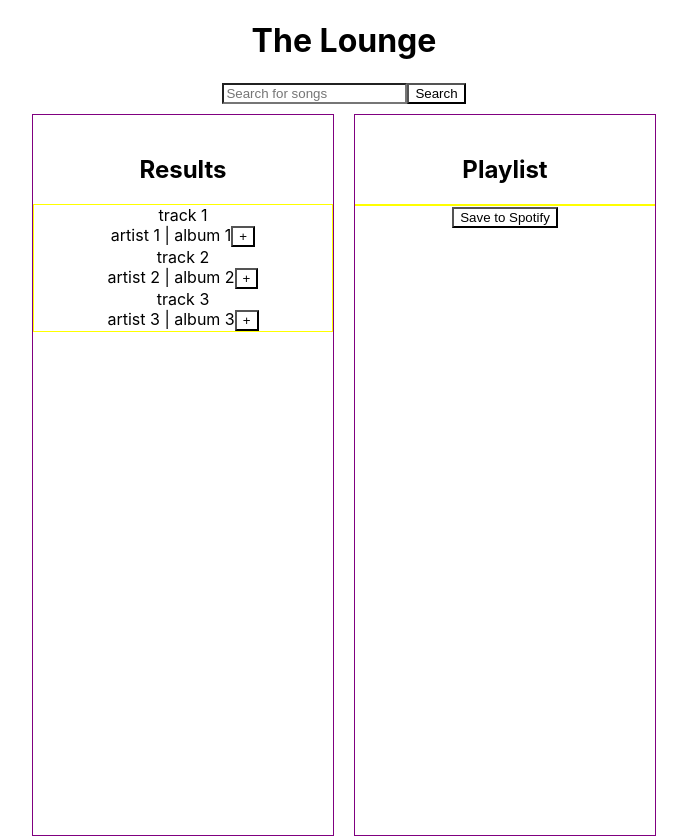
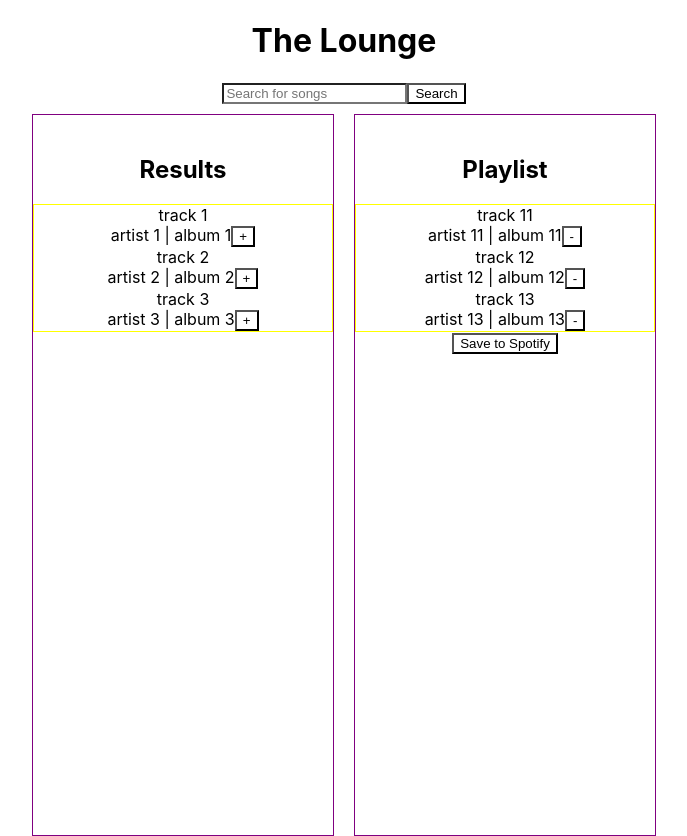
Before and after one commit to kelseywarren/Playlist-App, a React (Create React App) app: page / in a window 1280 px wide. Shown: the whole page, without its empty margins (296-983 px from the left). Built offline with nearby package versions, Linux system fonts and the light colour scheme.

Commit message:
can add mock data from search results to playlist

```diff
--- a/src/Components/App/App.js
+++ b/src/Components/App/App.js
@@ -32,14 +32,43 @@ const [searchResults, setSearchResults] = useState([
   }
 
 ]);
-const [playlistTracks, setPlaylistTracks] = useState([]);
+const [playlistTracks, setPlaylistTracks] = useState([
+  {
+    name: "track 11",
+    artist: "artist 11",        //mock data
+    album: "album 11",
+    id: 11,
 
-const addTrack = (track) => {
-  setPlaylistTracks((prev) => [...prev, track])
-}
+  },
+  {
+    name: "track 12",
+    artist: "artist 12",       //mock data
+    album: "album 12",
+    id: 12,
 
-const removeTrack = (track) => {
-setPlaylistTracks((prev) => prev.filter((currTrack) => currTrack.id !== track.id))
+  },
+  {
+    name: "track 13",
+    artist: "artist 13",      // mock data
+    album: "album 13",
+    id: 13,
+
+  }
+]);
+
+function addTrack(track) {
+  const existingTrack = playlistTracks.find((t) => t.id === track.id);
+  const newTrack = playlistTracks.concat(track);
+  if(existingTrack) {
+    console.log("track already exist")
+  } else {
+    setPlaylistTracks(newTrack);
+  }
+};
+
+function removeTrack(track) {
+  const existingTrack = playlistTracks.filter((t) => t.id !== track.id);
+  setPlaylistTracks(existingTrack);
 };
 
   return (
@@ -50,10 +79,10 @@ setPlaylistTracks((prev) => prev.filter((currTrack) => currTrack.id !== track.id
         <SearchResults
         title="Results"
         searchResults={searchResults}
-        addTrack={addTrack}
+        onAdd={addTrack}
         />
         <Playlist
-        playlistTrack={playlistTracks}
+        playlistTracks={playlistTracks}
         removeTrack={removeTrack} />
        </div>
     </div>
--- a/src/Components/Track/track.js
+++ b/src/Components/Track/track.js
@@ -3,14 +3,6 @@ import './track-style.css';
 
 
 function Track(props) {
-
-    function passTrack() {
-        props.onAdd(props.track);
-      }
-
-      function passTrackRemove() {
-        props.onRemove(props.track);
-      }
 
     function buttonAction() {
       if (props.isSelected) {
@@ -21,11 +13,19 @@ function Track(props) {
         );
       } else {
         return (
-          <button className="button" onclick={passTrack}>
+          <button className="button" onClick={passTrack}>
             +
           </button>
         );
       }
+    }
+
+    function passTrack() {
+      props.onAdd(props.track);
+    }
+
+    function passTrackRemove() {
+      props.onRemove(props.track);
     }
 
     return (
```
